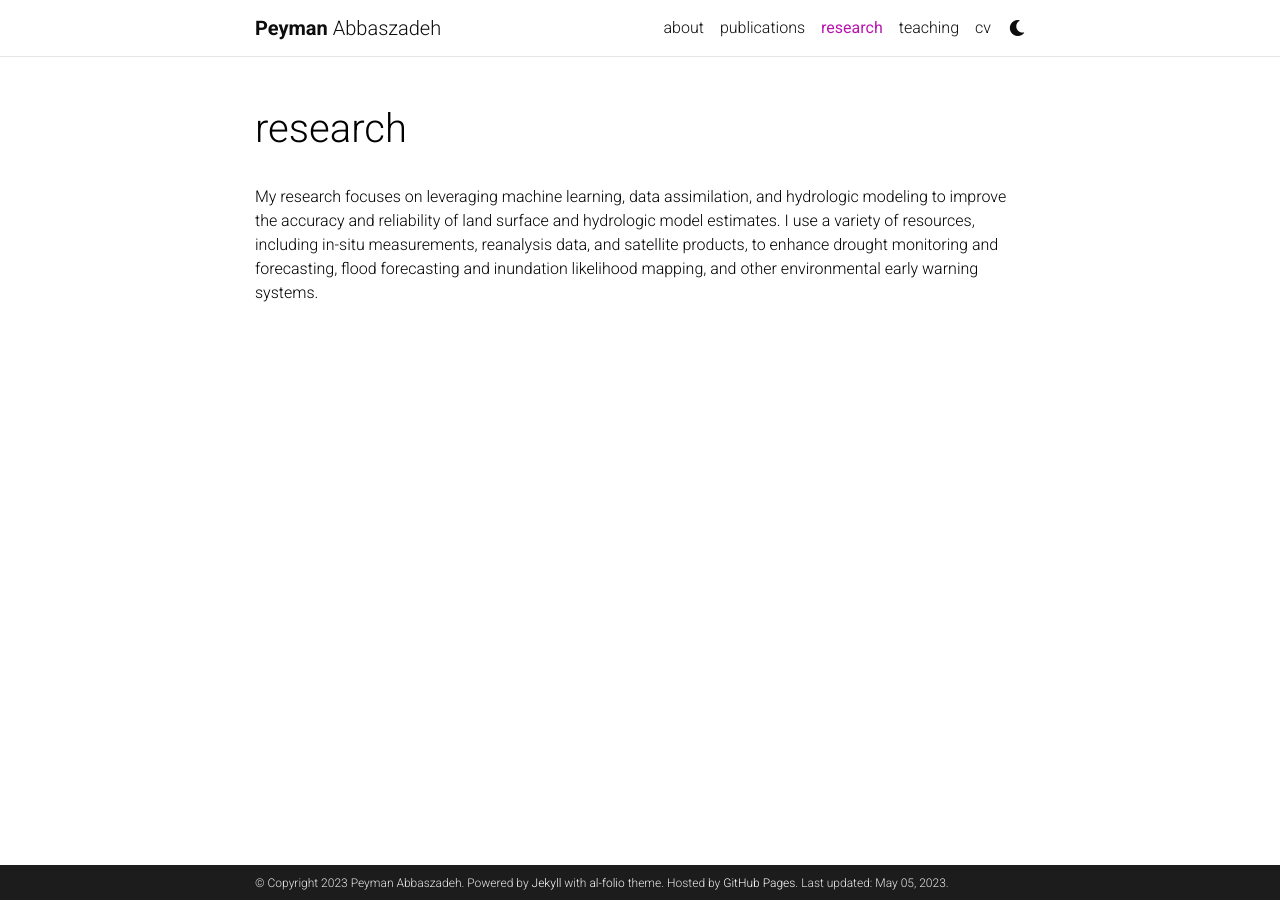
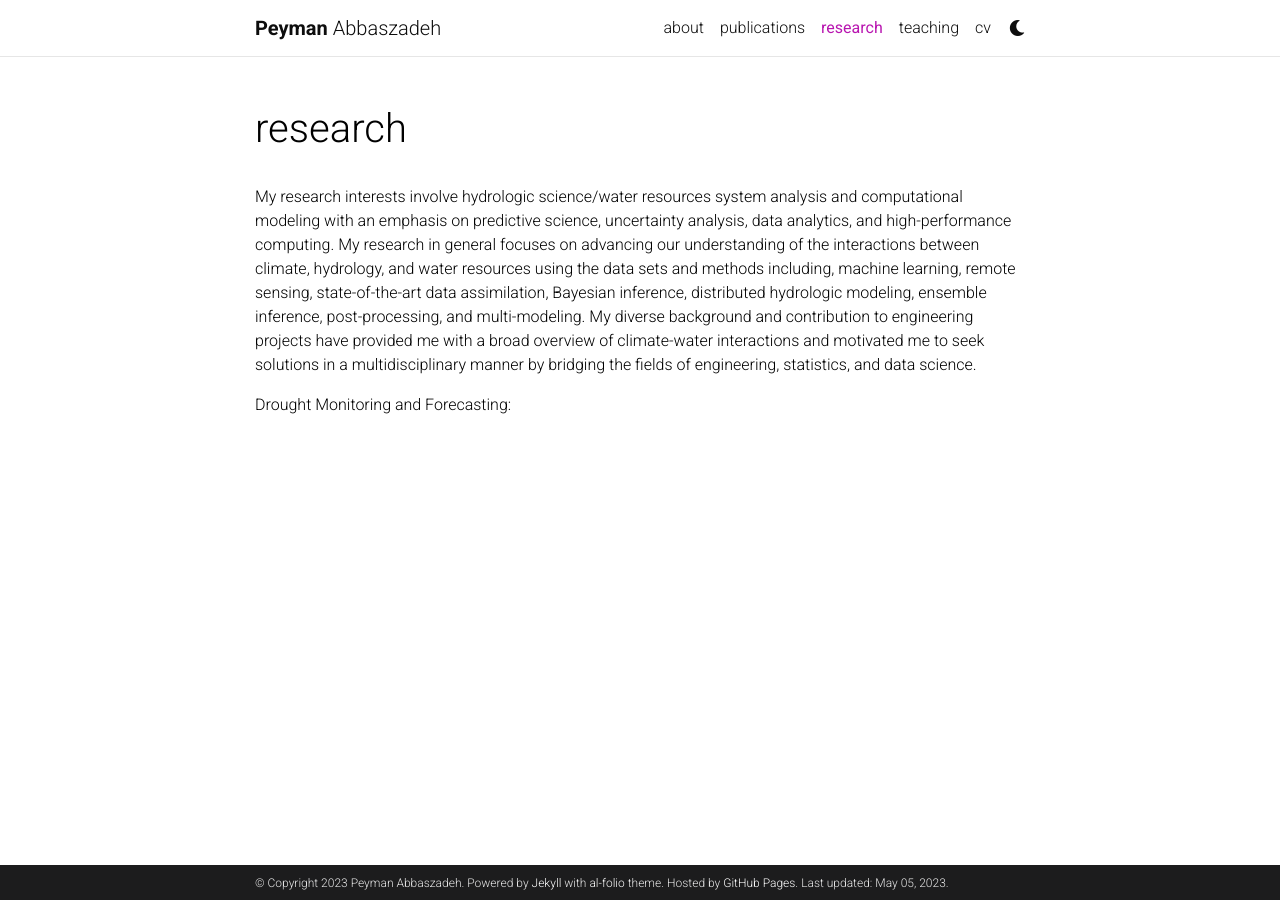
Before and after one commit to Pabbaszadeh/Pabbaszadeh.github.io, a Jekyll site: the page built from _pages/research.md, in a window 1280 px wide. Built offline with Jekyll 4.4.1, drawn with Linux system fonts in a browser that asks for light colours; comment, search, counter and statistics services are not loaded; a style sheet for code colours, icons or effects is not loaded.

Commit message:
Update research.md

```diff
--- a/_pages/research.md
+++ b/_pages/research.md
@@ -7,4 +7,6 @@
 nav_order: 5
 ---
 
-My research focuses on leveraging machine learning, data assimilation, and hydrologic modeling to improve the accuracy and reliability of land surface and hydrologic model estimates. I use a variety of resources, including in-situ measurements, reanalysis data, and satellite products, to enhance drought monitoring and forecasting, flood forecasting and inundation likelihood mapping, and other environmental early warning systems.
+My research interests involve hydrologic science/water resources system analysis and computational modeling with an emphasis on predictive science, uncertainty analysis, data analytics, and high-performance computing. My research in general focuses on advancing our understanding of the interactions between climate, hydrology, and water resources using the data sets and methods including, machine learning, remote sensing, state-of-the-art data assimilation, Bayesian inference, distributed hydrologic modeling, ensemble inference, post-processing, and multi-modeling. My diverse background and contribution to engineering projects have provided me with a broad overview of climate-water interactions and motivated me to seek solutions in a multidisciplinary manner by bridging the fields of engineering, statistics, and data science.
+
+Drought Monitoring and Forecasting:
```
